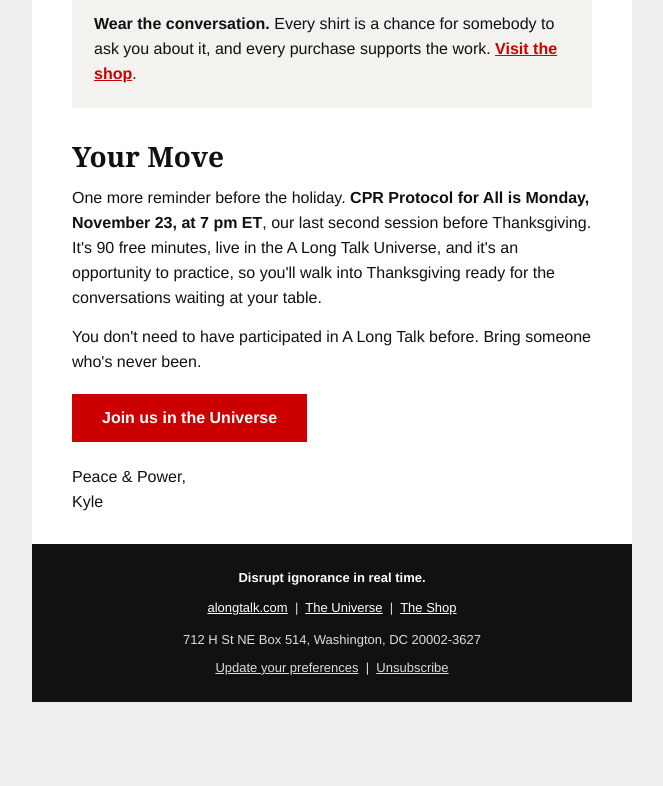
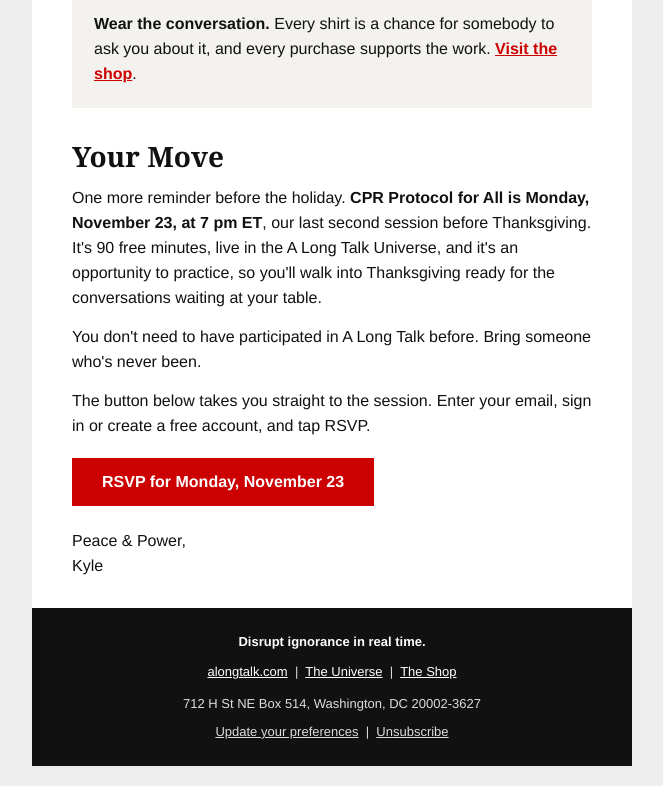
Before and after one commit to KRWALT/alt-download-map, a plain HTML site: page fb/p3/issue-03.html in a window 1280 px wide. Shown: the part 8082-8868 px from the top of the page, without its empty margins (308-971 px from the left). Before the commit the page ends 8804 px from the top, so only its background shows below. Drawn offline with Linux system fonts and the light colour scheme.

Commit message:
Part 3: RSVP button

```diff
--- a/fb/p3/issue-03.html
+++ b/fb/p3/issue-03.html
@@ -150,6 +150,7 @@
       <h2 class="h2" style="margin:0 0 12px 0; font-family:Georgia, 'Times New Roman', serif; font-size:28px; line-height:33px; color:#111111;">Your Move</h2>
       <p style="margin:0 0 14px 0;">One more reminder before the holiday. <strong>CPR Protocol for All is Monday, November 23, at 7 pm ET</strong>, our last second session before Thanksgiving. It's 90 free minutes, live in the A Long Talk Universe, and it's an opportunity to practice, so you'll walk into Thanksgiving ready for the conversations waiting at your table.</p>
       <p style="margin:0 0 14px 0;">You don't need to have participated in A Long Talk before. Bring someone who's never been.</p>
+            <p style="margin:0 0 14px 0;">The button below takes you straight to the session. Enter your email, sign in or create a free account, and tap RSVP.</p>
     </td>
   </tr>
   <tr>
@@ -157,7 +158,7 @@
       <table role="presentation" cellpadding="0" cellspacing="0" border="0">
         <tr>
           <td align="center" bgcolor="#cc0000" style="background-color:#cc0000;" mc:edit="button">
-            <a href="https://www.alt-universe.co/join?invitation_token=afba834c037e8b1e73633eb8040943f5d9ac089b-2fe0df18-710a-4f7f-bab4-324f4dfe2b9e" style="display:inline-block; padding:14px 30px; font-family:'Helvetica Neue', Helvetica, Arial, sans-serif; font-size:16px; line-height:20px; font-weight:bold; color:#ffffff; text-decoration:none;">Join us in the Universe</a>
+            <a href="https://www.alt-universe.co/join?invitation_token=afba834c037e8b1e73633eb8040943f5d9ac089b-2fe0df18-710a-4f7f-bab4-324f4dfe2b9e" style="display:inline-block; padding:14px 30px; font-family:'Helvetica Neue', Helvetica, Arial, sans-serif; font-size:16px; line-height:20px; font-weight:bold; color:#ffffff; text-decoration:none;">RSVP for Monday, November 23</a>
           </td>
         </tr>
       </table>
```
